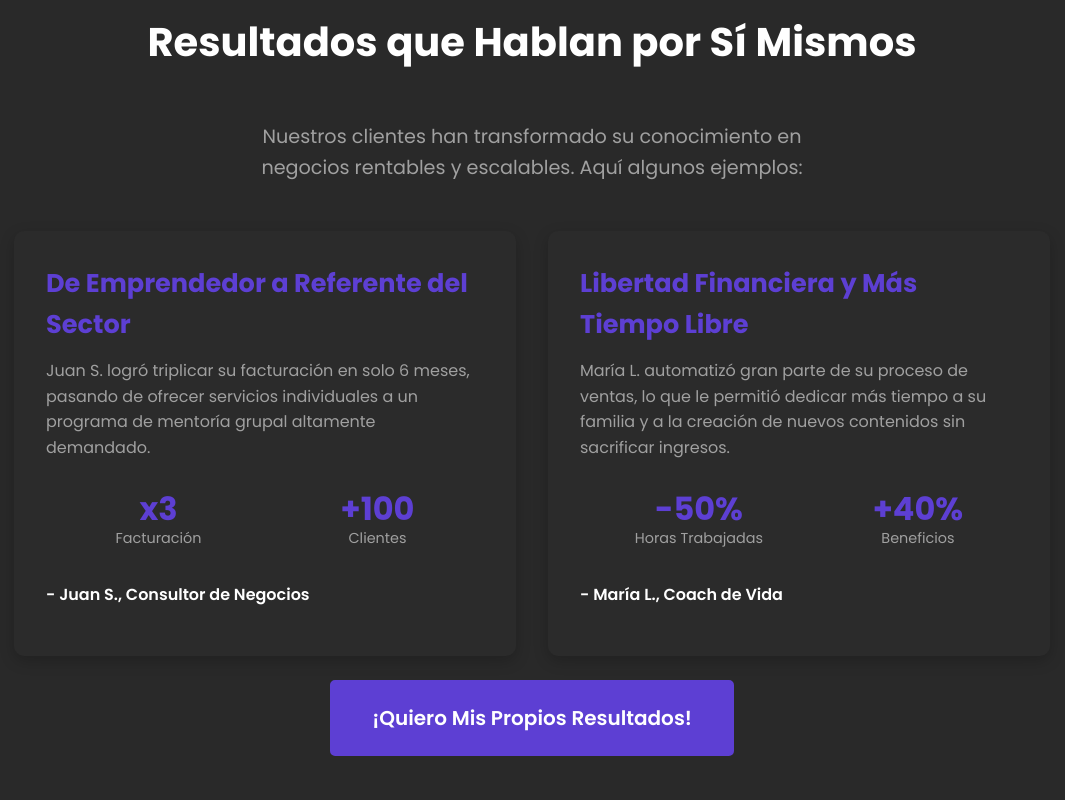
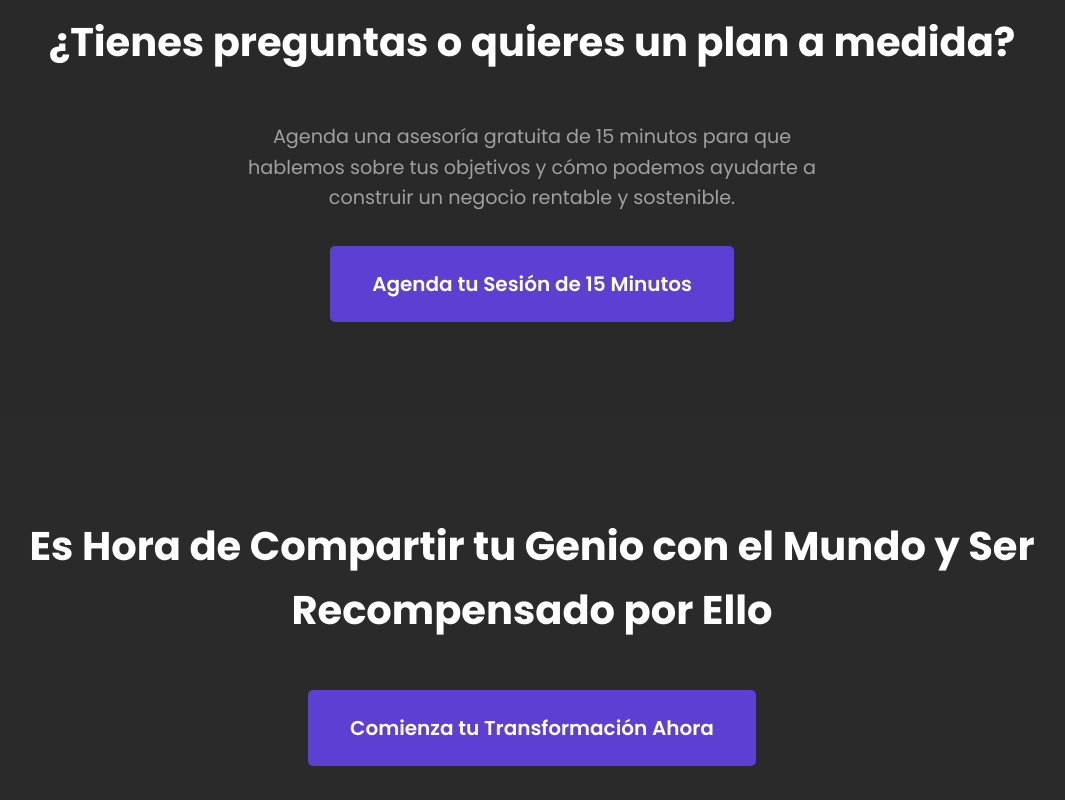
Before and after one commit to myleadsai/website, a plain HTML site: page index.html in a window 1280 px wide. Shown: the part 5520-6320 px from the top of the page, without its empty margins (108-1173 px from the left). Drawn offline with nearby package versions, Linux system fonts and the light colour scheme.

Commit message:
index.html

```diff
--- a/index.html
+++ b/index.html
@@ -84,19 +84,6 @@
         .for-you-list { list-style: none; padding: 0; text-align: left; max-width: 700px; margin: 2rem auto 0; }
         .for-you-list li { background-color: var(--secondary-color); margin-bottom: 1rem; padding: 1rem 1.5rem; border-radius: 8px; display: flex; align-items: center; border-left: 5px solid var(--primary-color); box-shadow: 0 2px 10px rgba(0,0,0,0.2); }
         .for-you-list li::before { content: '✓'; color: var(--primary-color); font-weight: bold; font-size: 1.5rem; margin-right: 1rem; }
-
-        /* Casos de Éxito */
-        .success-cases-grid { display: grid; grid-template-columns: repeat(auto-fit, minmax(320px, 1fr)); gap: 2rem; margin-top: 3rem; }
-        .success-card { background-color: var(--secondary-color); padding: 2rem; border-radius: 10px; box-shadow: 0 5px 15px rgba(0,0,0,0.2); text-align: left; transition: transform 0.3s ease, box-shadow 0.3s ease; }
-        .success-card:hover { transform: translateY(-10px); box-shadow: 0 8px 25px rgba(0,0,0,0.4); }
-        .success-card h3 { color: var(--primary-color); margin-bottom: 0.8rem; font-size: 1.6rem; }
-        .success-card p { margin-bottom: 1rem; color: var(--light-text-color); }
-        .success-card .client-info { font-weight: 600; color: #fff; }
-        .metrics { display: flex; justify-content: space-around; margin-top: 1.5rem; flex-wrap: wrap; }
-        .metric-item { text-align: center; margin: 0.5rem; }
-        .metric-item strong { display: block; font-size: 2rem; color: var(--primary-color); line-height: 1; }
-        .metric-item span { font-size: 0.9rem; color: var(--light-text-color); }
-
 
         /* FAQ Section */
         .faq-item { background-color: var(--secondary-color); padding: 1.5rem; border-radius: 10px; margin-bottom: 1rem; text-align: left; transition: background-color 0.3s ease; box-shadow: 0 2px 8px rgba(0,0,0,0.1); }
@@ -289,36 +276,6 @@
             </div>
         </section>
 
-        <section class="success-cases-section" id="casos-exito">
-            <div class="container text-center">
-                <h2 class="section-title">Resultados que Hablan por Sí Mismos</h2>
-                <p class="subtitle">
-                    Nuestros clientes han transformado su conocimiento en negocios rentables y escalables. Aquí algunos ejemplos:
-                </p>
-                <div class="success-cases-grid">
-                    <div class="success-card">
-                        <h3>De Emprendedor a Referente del Sector</h3>
-                        <p>Juan S. logró triplicar su facturación en solo 6 meses, pasando de ofrecer servicios individuales a un programa de mentoría grupal altamente demandado.</p>
-                        <div class="metrics">
-                            <div class="metric-item"><strong>x3</strong><span>Facturación</span></div>
-                            <div class="metric-item"><strong>+100</strong><span>Clientes</span></div>
-                        </div>
-                        <p class="client-info mt-4">- Juan S., Consultor de Negocios</p>
-                    </div>
-                    <div class="success-card">
-                        <h3>Libertad Financiera y Más Tiempo Libre</h3>
-                        <p>María L. automatizó gran parte de su proceso de ventas, lo que le permitió dedicar más tiempo a su familia y a la creación de nuevos contenidos sin sacrificar ingresos.</p>
-                        <div class="metrics">
-                            <div class="metric-item"><strong>-50%</strong><span>Horas Trabajadas</span></div>
-                            <div class="metric-item"><strong>+40%</strong><span>Beneficios</span></div>
-                        </div>
-                        <p class="client-info mt-4">- María L., Coach de Vida</p>
-                    </div>
-                </div>
-                <a href="https://calendly.com/myleads-ia/30min" class="btn btn-primary btn-lg mt-4">¡Quiero Mis Propios Resultados!</a>
-            </div>
-        </section>
-
         <section class="asesoria-section" id="asesoria">
             <div class="container text-center">
                 <h2 class="section-title">¿Tienes preguntas o quieres un plan a medida?</h2>
```
